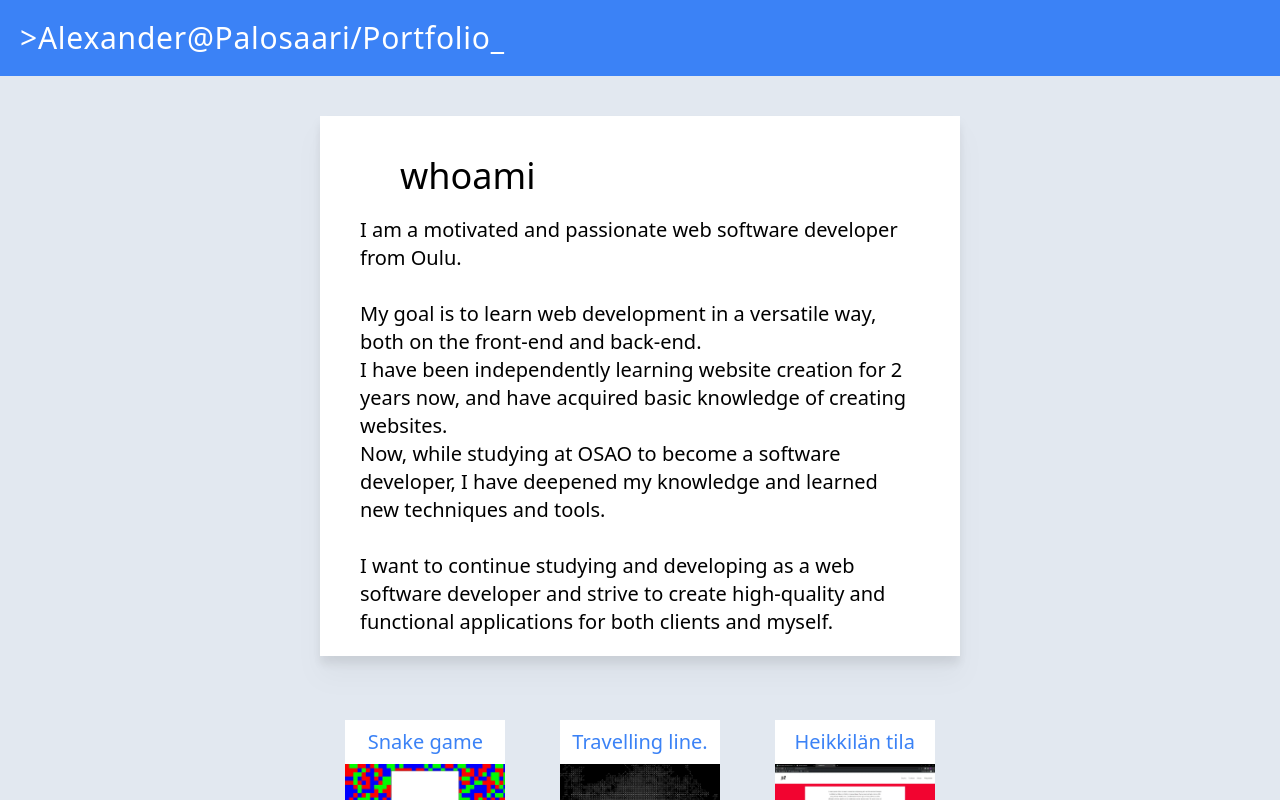
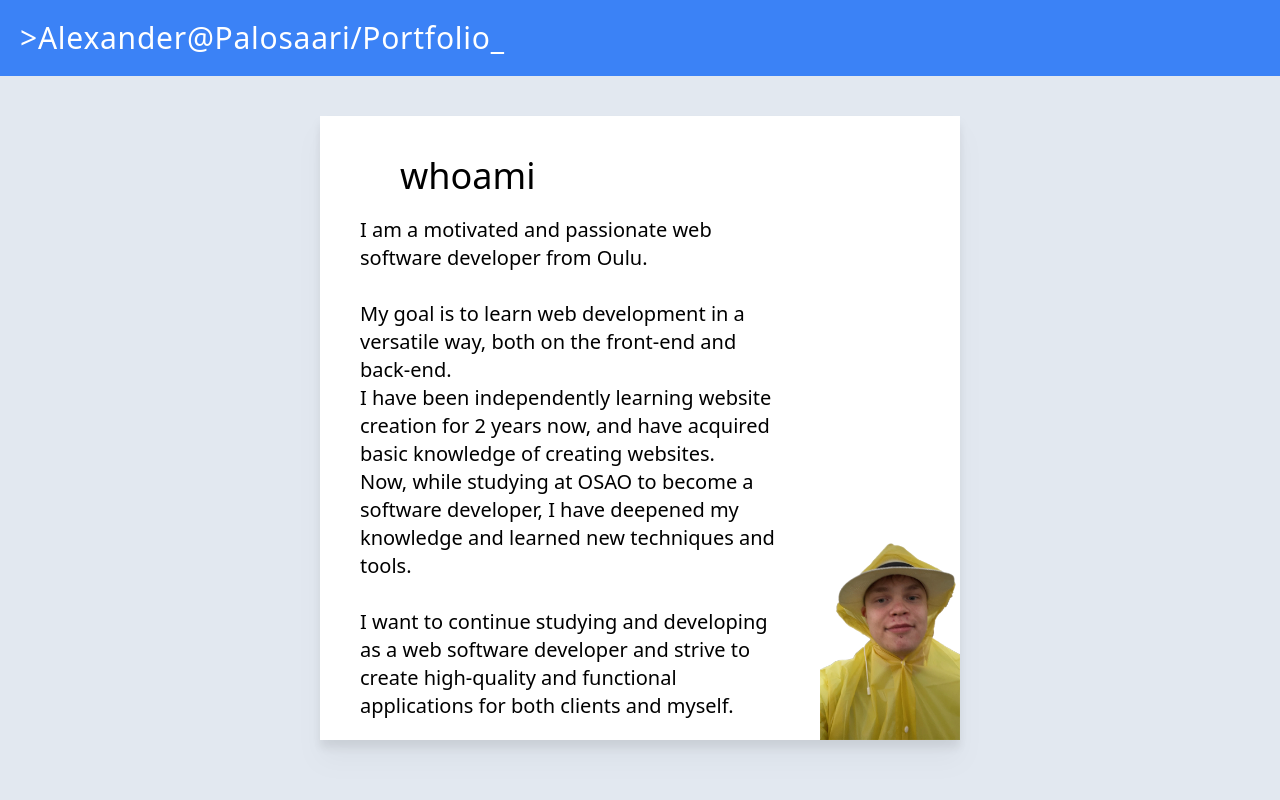
Before and after one commit to Alexxpalo/portfolio, a React (Create React App) app: page / in a window 1280 px wide. Shown: the top 800 px of the page. Built offline with nearby package versions, Linux system fonts and the light colour scheme.

Commit message:
profilepic

```diff
--- a/src/Components/ProjectCard.jsx
+++ b/src/Components/ProjectCard.jsx
@@ -9,16 +9,15 @@ function ProjectCard(props) {
     setProjectUI(!projectUI);
   }
 
-
   return (
-    <div className="bg-slate-200 text-xl w-1/4 max-sm:w-2/3 flex flex-col select-none hover:shadow-[0_0px_15px_1px_rgba(0,0,0,0.5)]" onClick={() => handleClick()}>
+    <div className="bg-slate-200 text-xl w-1/4 max-sm:w-2/3 flex flex-col select-none hover:shadow-[0_0px_15px_1px_rgba(0,0,0,0.5)] cursor-pointer" onClick={() => handleClick()}>
       <h1 className="text-center bg-white p-2 text-blue-500">{project.name}</h1>
 
       <div className="flex-1 bg-slate-200">
         <img src={"img/" + project.image + ".webp"} alt={project.name} />
         {projectUI && < ProjectUI project={project} />}
       </div>
-      </div>
+    </div>
   );
 }
 
--- a/src/Components/ProjectUI.jsx
+++ b/src/Components/ProjectUI.jsx
@@ -1,13 +1,18 @@
 import { ReactSVG } from "react-svg";
+import { FaExternalLinkAlt } from "react-icons/fa";
 
 function ProjectUI(props) {
     const project = props.project;
     const iconElements = project.icons;
     return (
         <div className="fixed top-0 left-0 w-screen h-full z-10 backdrop-blur-md flex justify-center">
-            <div className="bg-white w-1/2 max-md:w-full flex flex-col p-5 my-10 shadow-[0_0px_10px_rgba(0,0,0,0.6)]">
+            <div className="bg-white w-1/2 max-md:w-full flex flex-col p-5 my-10 shadow-[0_0px_10px_rgba(0,0,0,0.6)] cursor-default">
                 <div className="flex-1 flex flex-col items-center gap-5">
-                    <h1 className="text-4xl max-md:text-2xl text-blue-500">{project.name}</h1>
+                    <div className="flex items-center gap-3 text-blue-500">
+                        <h1 className="text-4xl max-md:text-2xl">
+                            <a href={project.link} target="_blank" rel="noreferrer noopener">{project.name}</a>
+                        </h1><FaExternalLinkAlt />
+                    </div>
                     <p className="px-5 text-2xl max-md:text-xl">{project.description}</p>
                 </div>
                 <img className="flex-1 m-5 shadow-[0_0px_5px_rgba(0,0,0,0.6)]" src={"img/" + project.image + ".webp"} alt={project.name} />
--- a/src/Components/TechCard.jsx
+++ b/src/Components/TechCard.jsx
@@ -16,7 +16,7 @@ function Tech(props) {
     return (
         <div className="bg-white text-xl w-1/4 max-sm:w-full max-sm:p-1 flex flex-col gap-3 p-2 shadow-[0_0px_4px_rgba(0,0,0,0.6)]">
             <div className="text-slate-500 flex items-center justify-center gap-3">
-                <ReactSVG src={"icons/" + tech.icon + ".svg"} className="h-10 w-10 fill-slate-500"/>
+                <ReactSVG src={"icons/" + tech.icon + ".svg"} className="h-10 w-10 fill-slate-500" />
                 <p>{tech.name}</p>
             </div>
             <div className="flex gap-1">{blocks}</div>
--- a/src/Pages/Home.jsx
+++ b/src/Pages/Home.jsx
@@ -17,14 +17,19 @@ function Home() {
     return (
         <div className="mx-80 max-xl:mx-20 max-md:mx-0 flex flex-col gap-16">
 
-            <div className="bg-white py-5 drop-shadow-xl">
+            <div className="bg-white pt-5 drop-shadow-xl">
                 <h1 className="text-4xl ml-20 mt-5">whoami</h1>
-                <p className="text-xl mx-10 max-md:mx-5 mt-5">
-                    I am a motivated and passionate web software developer from Oulu.<br /><br />
-                    My goal is to learn web development in a versatile way, both on the front-end and back-end.<br />
-                    I have been independently learning website creation for 2 years now, and have acquired basic knowledge of creating websites.<br />
-                    Now, while studying at OSAO to become a software developer, I have deepened my knowledge and learned new techniques and tools.<br /><br />
-                    I want to continue studying and developing as a web software developer and strive to create high-quality and functional applications for both clients and myself.</p>
+                <div className="flex">
+                    <p className="text-xl mx-10 max-md:mx-5 mt-5 pb-5">
+                        I am a motivated and passionate web software developer from Oulu.<br /><br />
+                        My goal is to learn web development in a versatile way, both on the front-end and back-end.<br />
+                        I have been independently learning website creation for 2 years now, and have acquired basic knowledge of creating websites.<br />
+                        Now, while studying at OSAO to become a software developer, I have deepened my knowledge and learned new techniques and tools.<br /><br />
+                        I want to continue studying and developing as a web software developer and strive to create high-quality and functional applications for both clients and myself.</p>
+                    <div className="self-end">
+                        <img src="./profilepic.webp" alt="me" width="100%" height="100%" />
+                    </div>
+                </div>
             </div>
 
             <div className="bg-slate-200 w-full gap-y-5 gap-x-1 flex flex-wrap max-sm:flex-col max-sm:items-center justify-around">
```
Also changed, not shown: public/profilepic.webp (added). Lines whose indentation alone changed are shown as unchanged.
